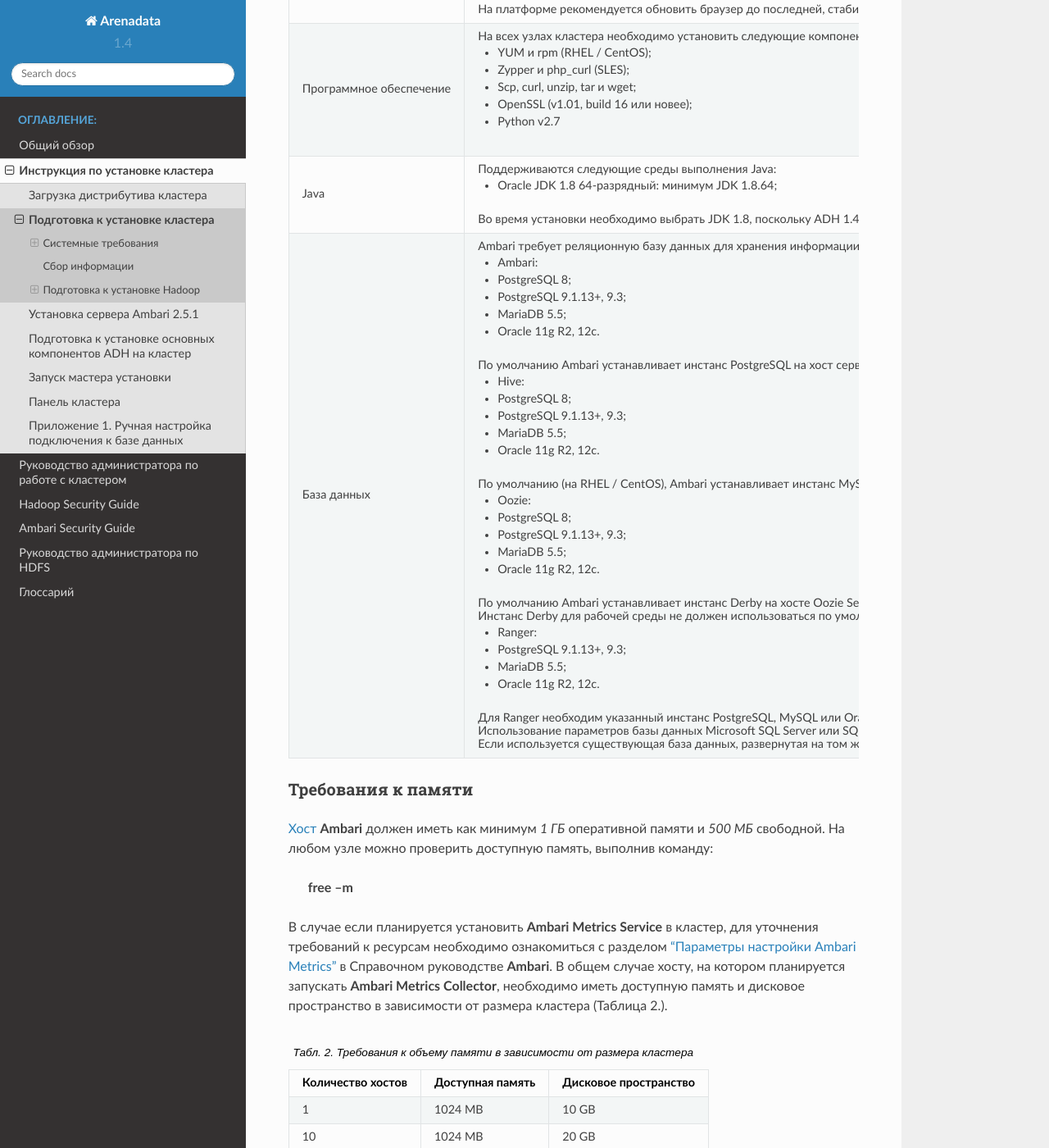
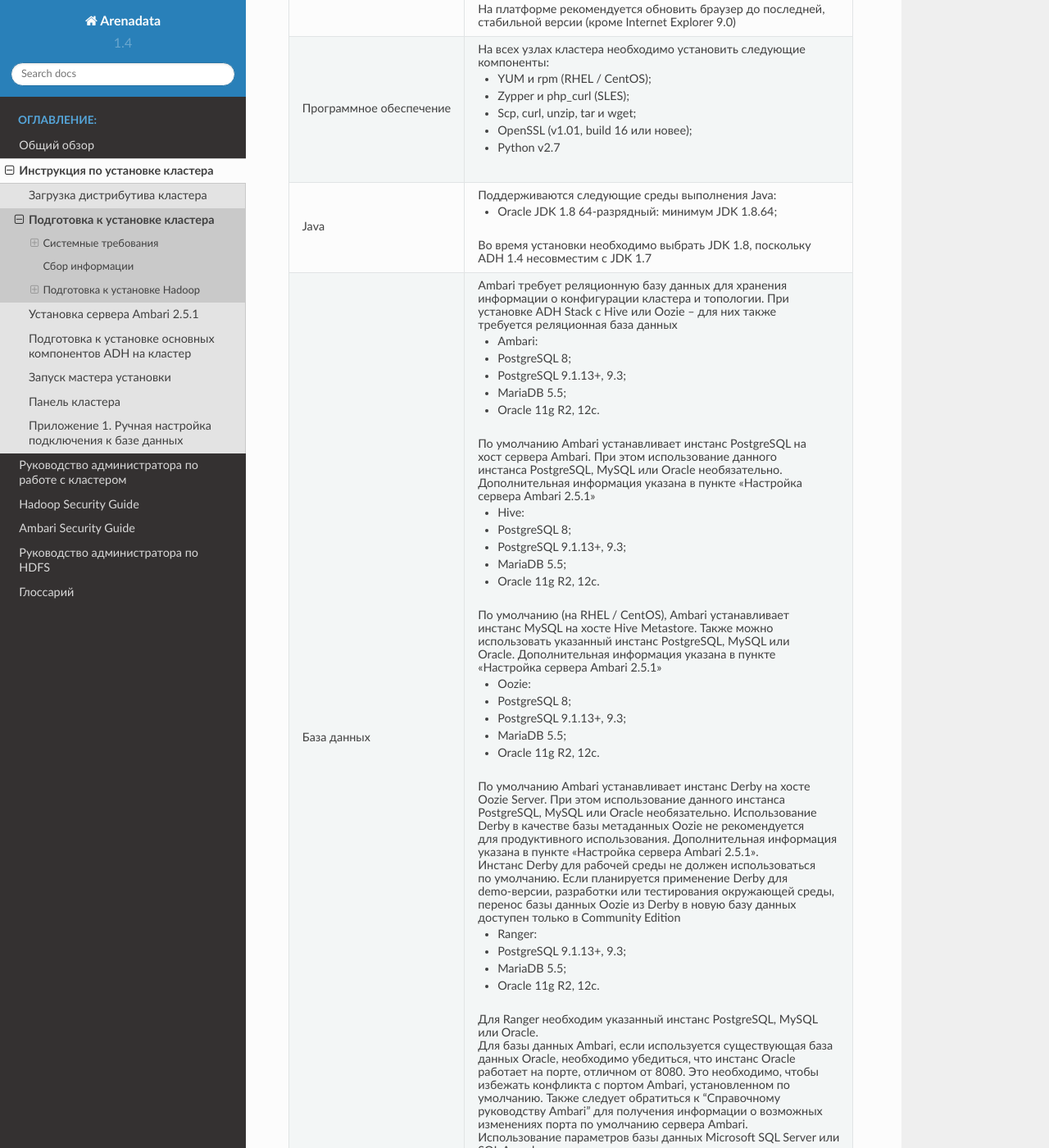
Before and after one commit to arenadata/docs_adps, a Sphinx documentation site: the page built from source/install/prepare.rst, in a window 1280 px wide and 1400 px high, scrolled down 1143 px. Shown: the whole window at 82% size. Built offline with Sphinx 7.4.7 and the Read the Docs theme 2.0.0, drawn with Linux system fonts in a browser that asks for light colours; some of the changed lines change nothing that is shown; some of the changed text lies outside the part shown.

Commit message:
Update prepare.rst

```diff
--- a/source/install/prepare.rst
+++ b/source/install/prepare.rst
@@ -53,6 +53,7 @@
         репозиториев ОС. Если нет полного набора базовых |br|
         репозиториев ОС, доступных для всех компьютеров во время |br|
         установки, могут возникнуть проблемы. |br|
+
         В случае возникновения проблем с недоступными базовыми |br|
         хранилищами ОС, необходимо обратиться к системному |br|
         администратору для обеспечения проксирования или |br|
@@ -62,8 +63,8 @@
      -
        Мастер установки Ambari работает как веб-приложение на |br|
        основе браузера. Поэтому необходимо наличие машины, |br|
-       способной использовать графический браузер для применения |br|
-       данного веб-инструмента.
+       способной использовать графический браузер для |br|
+       применения данного веб-инструмента.
 
        Минимальные требуемые версии браузера:
 
@@ -73,11 +74,12 @@
        + Safari 5;
 
 
-       На платформе рекомендуется обновить браузер до последней, стабильной
-       версии (кроме Internet Explorer 9.0)
+       На платформе рекомендуется обновить браузер до последней, |br|
+       стабильной версии (кроме Internet Explorer 9.0)
 
    * - Программное обеспечение
-     - На всех узлах кластера необходимо установить следующие компоненты:
+     - На всех узлах кластера необходимо установить следующие |br|
+       компоненты:
 
 
        + YUM и rpm (RHEL / CentOS);
@@ -93,13 +95,14 @@
        +  Oracle JDK 1.8 64-разрядный: минимум JDK 1.8.64;
 
 
-       Во время установки необходимо выбрать JDK 1.8, поскольку ADH 1.4
-       несовместим с JDK 1.7
+       Во время установки необходимо выбрать JDK 1.8, поскольку |br|
+       ADH 1.4 несовместим с JDK 1.7
 
    * - База данных
-     - Ambari требует реляционную базу данных для хранения информации о
-       конфигурации кластера и топологии. При установке ADH Stack с Hive или
-       Oozie – для них также требуется реляционная база данных
+     - Ambari требует реляционную базу данных для хранения |br|
+       информации о конфигурации кластера и топологии. При |br|
+       установке ADH Stack с Hive или Oozie – для них также |br|
+       требуется реляционная база данных
 
        + Ambari:
        + PostgreSQL 8;
@@ -108,10 +111,11 @@
        + Oracle 11g R2, 12c.
 
 
-       По умолчанию Ambari устанавливает инстанс PostgreSQL на хост сервера
-       Ambari. При этом использование данного инстанса PostgreSQL, MySQL или
-       Oracle необязательно. Дополнительная информация указана в пункте
-       «Настройка сервера Ambari 2.5.1»
+       По умолчанию Ambari устанавливает инстанс PostgreSQL на |br|
+       хост сервера Ambari. При этом использование данного |br|
+       инстанса PostgreSQL, MySQL или Oracle необязательно. |br|
+       Дополнительная информация указана в пункте «Настройка |br|
+       сервера Ambari 2.5.1»
 
 
        + Hive:
@@ -124,10 +128,11 @@
        + Oracle 11g R2, 12c.
 
 
-       По умолчанию (на RHEL / CentOS), Ambari устанавливает инстанс MySQL на
-       хосте Hive Metastore. Также можно использовать указанный инстанс
-       PostgreSQL, MySQL или Oracle. Дополнительная информация указана в
-       пункте «Настройка сервера Ambari 2.5.1»
+       По умолчанию (на RHEL / CentOS), Ambari устанавливает |br|
+       инстанс MySQL на хосте Hive Metastore. Также можно |br|
+       использовать указанный инстанс PostgreSQL, MySQL или |br|
+       Oracle. Дополнительная информация указана в пункте |br|
+       «Настройка сервера Ambari 2.5.1»
 
 
        + Oozie:
@@ -140,16 +145,18 @@
        + Oracle 11g R2, 12c.
 
 
-       По умолчанию Ambari устанавливает инстанс Derby на хосте Oozie Server.
-       При этом использование данного инстанса PostgreSQL, MySQL или Oracle
-       необязательно. Использование Derby в качестве базы метаданных Oozie
-       не рекомендуется для продуктивного использования. Дополнительная
-       информация указана в пункте «Настройка сервера Ambari 2.5.1».
+       По умолчанию Ambari устанавливает инстанс Derby на хосте |br|
+       Oozie Server. При этом использование данного инстанса |br|
+       PostgreSQL, MySQL или Oracle необязательно. Использование |br|
+       Derby в качестве базы метаданных Oozie не рекомендуется |br|
+       для продуктивного использования. Дополнительная информация |br|
+       указана в пункте «Настройка сервера Ambari 2.5.1».
 
-       Инстанс Derby для рабочей среды не должен использоваться по умолчанию.
-       Если планируется применение Derby для demo-версии, разработки или
-       тестирования окружающей среды, перенос базы данных Oozie из Derby в
-       новую базу данных доступен только в Community Edition
+       Инстанс Derby для рабочей среды не должен использоваться |br|
+       по умолчанию. Если планируется применение Derby для |br|
+       demo-версии, разработки или тестирования окружающей среды, |br|
+       перенос базы данных Oozie из Derby в новую базу данных |br|
+       доступен только в Community Edition
 
 
        + Ranger:
@@ -161,20 +168,23 @@
        + Oracle 11g R2, 12c.
 
 
-       Для Ranger необходим указанный инстанс PostgreSQL, MySQL или Oracle
-       Для базы данных Ambari, если используется существующая база данных
-       Oracle, необходимо убедиться, что инстанс Oracle работает на
-       порте, отличном от 8080. Это необходимо, чтобы избежать конфликта с
-       портом Ambari, установленном по умолчанию. Также следует обратиться к
-       `Справочному руководству Ambari` для получения информации о возможных
+       Для Ranger необходим указанный инстанс PostgreSQL, MySQL |br|
+       или Oracle.
+
+       Для базы данных Ambari, если используется существующая база |br|
+       данных Oracle, необходимо убедиться, что инстанс Oracle |br|
+       работает на порте, отличном от 8080. Это необходимо, чтобы |br|
+       избежать конфликта с портом Ambari, установленном по |br|
+       умолчанию. Также следует обратиться к "Справочному |br|
+       руководству Ambari" для получения информации о возможных |br|
        изменениях порта по умолчанию сервера Ambari.
 
-       Использование параметров базы данных Microsoft SQL Server или SQL
-       Anywhere не поддерживается.
+       Использование параметров базы данных Microsoft SQL Server или |br|
+       SQL Anywhere не поддерживается.
 
-       Если используется существующая база данных, развернутая на том же сервере,
-       что и Ambari Server, необходимо, чтобы эта база работала на порте,
-       отличном от 8080
+       Если используется существующая база данных, развернутая на |br|
+       том же сервере, что и Ambari Server, необходимо, чтобы эта |br|
+       база работала на порте, отличном от 8080
 
 
 
```
